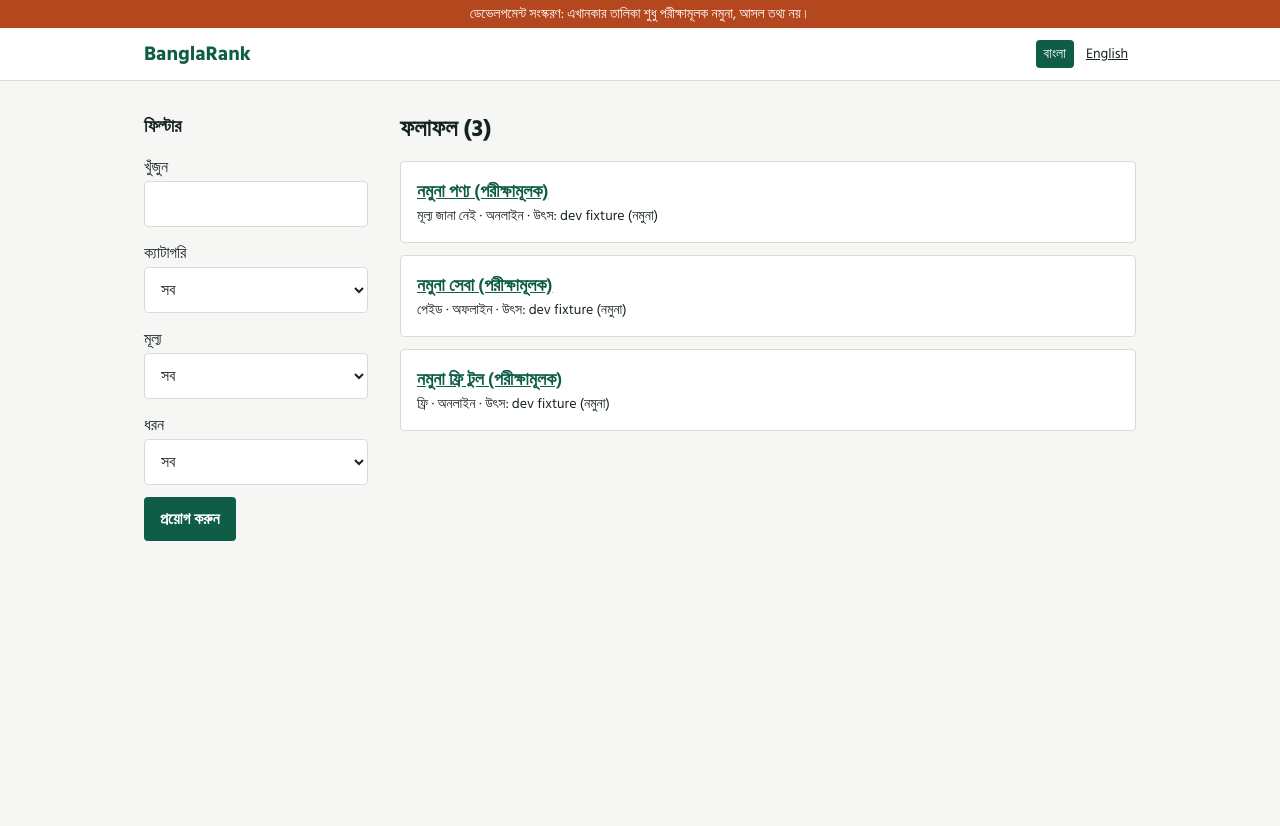
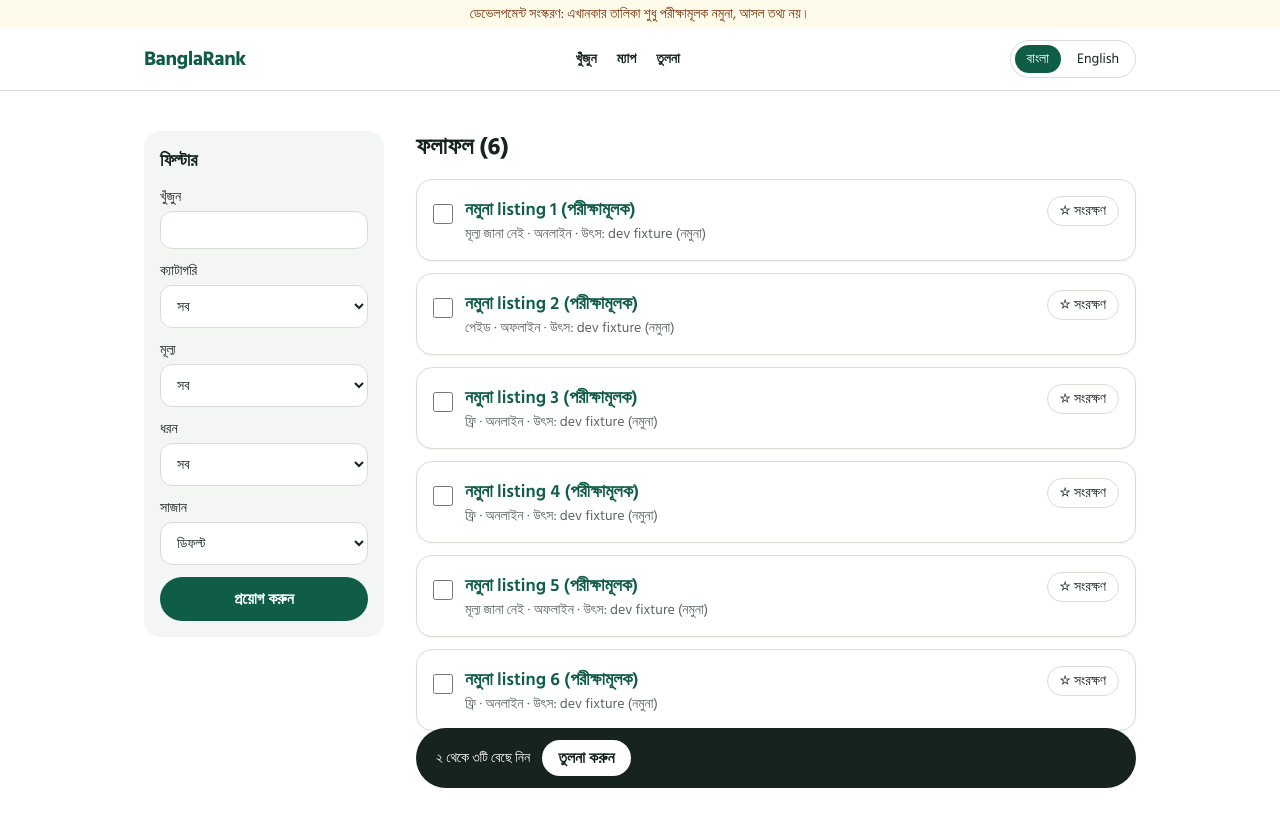
Before and after one commit to AttoShohoj/BanglaRank, a Next.js app: page /bn/search in a window 1280 px wide. Shown: the top 826 px of the page. Before the commit the page ends 800 px from the top, so only its background shows below. Built offline with nearby package versions, Linux system fonts and the light colour scheme.

Commit message:
Phase 1b: redesign, map, compare, sort, save

```diff
--- /dev/null
+++ b/src/app/[locale]/compare/page.tsx
@@ -0,0 +1,47 @@
+import Link from "next/link";
+import { categories, listings } from "@/lib/fixtures";
+import { getDict, type Locale } from "@/i18n/dictionaries";
+
+export const dynamic = "force-dynamic";
+
+export default function Compare({ params, searchParams }: { params: { locale: Locale }; searchParams: { id?: string | string[] } }) {
+  const l = params.locale;
+  const d = getDict(l);
+  const ids = ([] as string[]).concat(searchParams.id ?? []).slice(0, 3);
+  const items = listings.filter((x) => ids.includes(x.slug));
+  if (items.length < 2) {
+    return (
+      <div className="rounded-2xl border border-line p-6">
+        <h1 className="text-2xl font-bold">{d.navCompare}</h1>
+        <p className="mt-2">{d.compareNone}</p>
+        <Link href={`/${l}/search`} className="mt-3 inline-block rounded-full bg-brand px-5 py-2 text-white">{d.navSearch}</Link>
+      </div>
+    );
+  }
+  const price = (p: string) => (p === "free" ? d.free : p === "paid" ? d.paid : d.priceUnknown);
+  const rows: [string, (x: (typeof items)[number]) => string][] = [
+    [d.category, (x) => categories.find((c) => c.slug === x.category)?.[l] ?? "-"],
+    [d.price, (x) => price(x.price)],
+    [d.mode, (x) => (x.online ? d.online : d.offline)],
+    [d.source, () => d.fixture],
+    [d.checked, () => d.notChecked],
+  ];
+  return (
+    <div className="space-y-4">
+      <h1 className="text-2xl font-bold">{d.navCompare}</h1>
+      <p className="text-sm text-ink/70">{d.compareNote}</p>
+      <div className="overflow-x-auto rounded-2xl border border-line">
+        <table className="w-full text-left">
+          <thead className="bg-[#F4F6F3]"><tr>
+            <th className="p-3">{d.attribute}</th>
+            {items.map((x) => <th key={x.slug} className="p-3"><Link href={`/${l}/l/${x.slug}`} className="text-brand underline">{x.name[l]}</Link></th>)}
+          </tr></thead>
+          <tbody>{rows.map(([label, fn]) => (
+            <tr key={label} className="border-t border-line"><th scope="row" className="p-3 font-semibold">{label}</th>
+              {items.map((x) => <td key={x.slug} className="p-3">{fn(x)}</td>)}</tr>
+          ))}</tbody>
+        </table>
+      </div>
+    </div>
+  );
+}
--- a/src/app/[locale]/layout.tsx
+++ b/src/app/[locale]/layout.tsx
@@ -14,10 +14,10 @@ export default function RootLayout({ children, params }: { children: React.React
   const d = getDict(params.locale);
   return (
     <html lang={params.locale} className={font.variable}>
-      <body className="bg-paper font-sans text-ink">
-        <p className="bg-warn px-4 py-1 text-center text-sm text-white">{d.devBanner}</p>
-        <Header locale={params.locale} />
-        <main className="mx-auto max-w-5xl px-4 py-8">{children}</main>
+      <body className="bg-white font-sans text-ink">
+        <p className="bg-amber-50 px-4 py-1 text-center text-sm text-amber-900">{d.devBanner}</p>
+        <Header locale={params.locale} d={d} />
+        <main className="mx-auto max-w-5xl px-4 py-10">{children}</main>
       </body>
     </html>
   );
--- /dev/null
+++ b/src/app/[locale]/map/page.tsx
@@ -0,0 +1,18 @@
+import { getDict, type Locale } from "@/i18n/dictionaries";
+
+export default function MapPage({ params }: { params: { locale: Locale } }) {
+  const d = getDict(params.locale);
+  const bbox = "88.0,20.5,92.7,26.7";
+  return (
+    <div className="space-y-3">
+      <h1 className="text-2xl font-bold">{d.mapTitle}</h1>
+      <p className="text-sm text-ink/70">{d.mapNote}</p>
+      <iframe title={d.mapTitle} loading="lazy" className="h-[28rem] w-full rounded-2xl border border-line"
+        src={`https://www.openstreetmap.org/export/embed.html?bbox=${bbox}&layer=mapnik`} />
+      <p className="text-sm">
+        {d.mapCredit} ·{" "}
+        <a className="text-brand underline" href="https://www.openstreetmap.org/?bbox=88.0,20.5,92.7,26.7" target="_blank" rel="noopener noreferrer">{d.openMap}</a>
+      </p>
+    </div>
+  );
+}
--- a/src/app/[locale]/page.tsx
+++ b/src/app/[locale]/page.tsx
@@ -5,43 +5,54 @@ import { divisions, getDict, type Locale } from "@/i18n/dictionaries";
 export default function Home({ params }: { params: { locale: Locale } }) {
   const l = params.locale;
   const d = getDict(l);
+  const feats = [
+    { href: "map", t: d.featMap, b: d.featMapBody, i: "🗺️" },
+    { href: "compare", t: d.featCompare, b: d.featCompareBody, i: "⚖️" },
+    { href: "search", t: d.featSave, b: d.featSaveBody, i: "⭐" },
+  ];
   return (
-    <div className="space-y-10">
-      <section>
-        <h1 className="text-3xl font-bold md:text-4xl">{d.tagline}</h1>
-        <p className="mt-2 text-lg">{d.sub}</p>
-        <form action={`/${l}/search`} className="mt-6 grid gap-3 md:grid-cols-[1fr_14rem_auto]" role="search">
-          <label className="block">
-            <span className="sr-only">{d.search}</span>
-            <input name="q" placeholder={d.placeholder} className="w-full rounded border border-line bg-white px-3 py-3" />
-          </label>
-          <label className="block">
-            <span className="sr-only">{d.location}</span>
-            <select name="division" className="w-full rounded border border-line bg-white px-3 py-3" defaultValue="">
+    <div className="space-y-14">
+      <section className="rounded-3xl bg-gradient-to-br from-[#E8F3EE] via-white to-[#F1F7FB] px-5 py-12 text-center md:px-12 md:py-16">
+        <h1 className="mx-auto max-w-2xl text-3xl font-bold leading-tight md:text-5xl">{d.tagline}</h1>
+        <p className="mx-auto mt-3 max-w-xl text-lg text-ink/70">{d.sub}</p>
+        <form action={`/${l}/search`} role="search" className="mx-auto mt-8 grid max-w-3xl gap-2 rounded-3xl bg-white p-2 shadow-lg ring-1 ring-line md:grid-cols-[1fr_12rem_auto] md:rounded-full">
+          <label><span className="sr-only">{d.search}</span>
+            <input name="q" placeholder={d.placeholder} className="w-full rounded-full px-5 py-3 outline-none" /></label>
+          <label><span className="sr-only">{d.location}</span>
+            <select name="division" defaultValue="" className="w-full rounded-full bg-[#F4F6F3] px-4 py-3">
               <option value="">{d.allBd}</option>
               {divisions.map((v) => <option key={v.en} value={v.en}>{v[l]}</option>)}
-            </select>
-          </label>
-          <button className="rounded bg-brand px-6 py-3 font-semibold text-white">{d.search}</button>
+            </select></label>
+          <button className="rounded-full bg-brand px-8 py-3 font-semibold text-white hover:opacity-90">{d.search}</button>
         </form>
-        <p className="mt-2 text-sm">{d.locNote}</p>
+        <p className="mt-3 text-sm text-ink/60">{d.locNote}</p>
       </section>
 
       <section aria-labelledby="cats">
-        <h2 id="cats" className="text-xl font-bold">{d.categories}</h2>
-        <p className="text-sm">{d.catNote}</p>
-        <ul className="mt-3 flex flex-wrap gap-2">
+        <h2 id="cats" className="text-2xl font-bold">{d.categories}</h2>
+        <p className="text-sm text-ink/60">{d.catNote}</p>
+        <ul className="mt-4 grid grid-cols-2 gap-3 md:grid-cols-3">
           {categories.map((c) => (
             <li key={c.slug}>
-              <Link href={`/${l}/search?cat=${c.slug}`} className="inline-block rounded-full border border-line bg-white px-4 py-2 hover:border-brand">{c[l]}</Link>
+              <Link href={`/${l}/search?cat=${c.slug}`} className="flex items-center gap-3 rounded-2xl border border-line bg-white p-4 shadow-sm hover:border-brand hover:shadow-md">
+                <span className="text-2xl" aria-hidden>{c.icon}</span><span className="font-semibold">{c[l]}</span>
+              </Link>
             </li>
           ))}
         </ul>
       </section>
 
-      <section className="rounded border border-line bg-white p-5" aria-labelledby="ai">
-        <h2 id="ai" className="text-xl font-bold">{d.aiTitle}</h2>
-        <p>{d.aiBody}</p>
+      <section className="grid gap-3 md:grid-cols-3">
+        {feats.map((f) => (
+          <Link key={f.href + f.t} href={`/${l}/${f.href}`} className="rounded-2xl bg-[#F4F6F3] p-5 hover:bg-[#E8F3EE]">
+            <span className="text-2xl" aria-hidden>{f.i}</span>
+            <h3 className="mt-2 font-bold">{f.t}</h3><p className="text-sm text-ink/70">{f.b}</p>
+          </Link>
+        ))}
+      </section>
+
+      <section aria-labelledby="ai" className="rounded-2xl border border-dashed border-line p-5">
+        <h2 id="ai" className="font-bold">{d.aiTitle}</h2><p className="text-ink/70">{d.aiBody}</p>
       </section>
     </div>
   );
--- a/src/app/[locale]/search/page.tsx
+++ b/src/app/[locale]/search/page.tsx
@@ -1,10 +1,10 @@
 import Link from "next/link";
+import FavButton from "@/components/FavButton";
 import { categories, listings } from "@/lib/fixtures";
 import { getDict, type Locale } from "@/i18n/dictionaries";
 
 export const dynamic = "force-dynamic";
-
-type SP = { q?: string; cat?: string; price?: string; mode?: string; division?: string };
+type SP = { q?: string; cat?: string; price?: string; mode?: string; division?: string; sort?: string };
 
 export default function Search({ params, searchParams }: { params: { locale: Locale }; searchParams: SP }) {
   const l = params.locale;
@@ -16,47 +16,58 @@ export default function Search({ params, searchParams }: { params: { locale: Loc
     (!searchParams.price || x.price === searchParams.price) &&
     (!searchParams.mode || (searchParams.mode === "online") === x.online)
   );
-  const sel = "w-full rounded border border-line bg-white px-3 py-2";
+  if (searchParams.sort === "name") found.sort((a, b) => a.name[l].localeCompare(b.name[l], l));
+  const f = "mt-1 w-full rounded-xl border border-line bg-white px-3 py-2";
+  const priceText = (p: string) => (p === "free" ? d.free : p === "paid" ? d.paid : d.priceUnknown);
   return (
-    <div className="grid gap-8 md:grid-cols-[14rem_1fr]">
-      <form className="space-y-3" aria-label={d.filters}>
+    <div className="grid gap-8 md:grid-cols-[15rem_1fr]">
+      <form className="h-fit space-y-3 rounded-2xl bg-[#F4F6F3] p-4" aria-label={d.filters}>
         <h2 className="text-lg font-bold">{d.filters}</h2>
         <input type="hidden" name="division" value={searchParams.division ?? ""} />
-        <label className="block"><span>{d.search}</span>
-          <input name="q" defaultValue={searchParams.q} className={sel} /></label>
-        <label className="block"><span>{d.categories}</span>
-          <select name="cat" defaultValue={searchParams.cat ?? ""} className={sel}>
+        <label className="block text-sm">{d.search}<input name="q" defaultValue={searchParams.q} className={f} /></label>
+        <label className="block text-sm">{d.categories}
+          <select name="cat" defaultValue={searchParams.cat ?? ""} className={f}>
             <option value="">{d.any}</option>
             {categories.map((c) => <option key={c.slug} value={c.slug}>{c[l]}</option>)}
           </select></label>
-        <label className="block"><span>{d.price}</span>
-          <select name="price" defaultValue={searchParams.price ?? ""} className={sel}>
+        <label className="block text-sm">{d.price}
+          <select name="price" defaultValue={searchParams.price ?? ""} className={f}>
             <option value="">{d.any}</option><option value="free">{d.free}</option><option value="paid">{d.paid}</option>
           </select></label>
-        <label className="block"><span>{d.mode}</span>
-          <select name="mode" defaultValue={searchParams.mode ?? ""} className={sel}>
+        <label className="block text-sm">{d.mode}
+          <select name="mode" defaultValue={searchParams.mode ?? ""} className={f}>
             <option value="">{d.any}</option><option value="online">{d.online}</option><option value="offline">{d.offline}</option>
           </select></label>
-        <button className="rounded bg-brand px-4 py-2 font-semibold text-white">{d.apply}</button>
+        <label className="block text-sm">{d.sort}
+          <select name="sort" defaultValue={searchParams.sort ?? ""} className={f}>
+            <option value="">{d.relevance}</option><option value="name">{d.byName}</option>
+          </select></label>
+        <button className="w-full rounded-full bg-brand px-4 py-2 font-semibold text-white">{d.apply}</button>
       </form>
 
       <section aria-live="polite">
         <h1 className="text-2xl font-bold">{d.results} ({found.length})</h1>
         {found.length === 0 ? (
-          <div className="mt-4 rounded border border-line bg-white p-5">
-            <p className="font-semibold">{d.none}</p><p>{d.noneHelp}</p>
-          </div>
+          <div className="mt-4 rounded-2xl border border-line p-6"><p className="font-semibold">{d.none}</p><p>{d.noneHelp}</p></div>
         ) : (
-          <ul className="mt-4 space-y-3">
-            {found.map((x) => (
-              <li key={x.slug} className="rounded border border-line bg-white p-4">
-                <Link href={`/${l}/l/${x.slug}`} className="text-lg font-semibold text-brand underline">{x.name[l]}</Link>
-                <p className="text-sm">
-                  {x.price === "free" ? d.free : x.price === "paid" ? d.paid : d.priceUnknown} · {x.online ? d.online : d.offline} · {d.source}: {d.fixture}
-                </p>
-              </li>
-            ))}
-          </ul>
+          <form action={`/${l}/compare`} className="mt-4">
+            <ul className="space-y-3">
+              {found.map((x) => (
+                <li key={x.slug} className="flex items-start gap-3 rounded-2xl border border-line bg-white p-4 shadow-sm">
+                  <input type="checkbox" name="id" value={x.slug} aria-label={`${d.navCompare}: ${x.name[l]}`} className="mt-2 h-5 w-5" />
+                  <div className="flex-1">
+                    <Link href={`/${l}/l/${x.slug}`} className="text-lg font-semibold text-brand hover:underline">{x.name[l]}</Link>
+                    <p className="text-sm text-ink/70">{priceText(x.price)} · {x.online ? d.online : d.offline} · {d.source}: {d.fixture}</p>
+                  </div>
+                  <FavButton slug={x.slug} save={d.save} saved={d.saved} />
+                </li>
+              ))}
+            </ul>
+            <div className="sticky bottom-3 mt-4 flex items-center gap-3 rounded-full bg-ink px-5 py-3 text-white">
+              <span className="text-sm">{d.compareHelp}</span>
+              <button className="rounded-full bg-white px-4 py-1 font-semibold text-ink">{d.compareBtn}</button>
+            </div>
+          </form>
         )}
       </section>
     </div>
--- /dev/null
+++ b/src/components/FavButton.tsx
@@ -0,0 +1,23 @@
+"use client";
+import { useEffect, useState } from "react";
+
+export default function FavButton({ slug, save, saved }: { slug: string; save: string; saved: string }) {
+  const [on, setOn] = useState(false);
+  useEffect(() => {
+    try { setOn((JSON.parse(localStorage.getItem("br:favs") || "[]") as string[]).includes(slug)); } catch {}
+  }, [slug]);
+  const toggle = () => {
+    try {
+      const cur = JSON.parse(localStorage.getItem("br:favs") || "[]") as string[];
+      const next = cur.includes(slug) ? cur.filter((x) => x !== slug) : [...cur, slug];
+      localStorage.setItem("br:favs", JSON.stringify(next));
+      setOn(next.includes(slug));
+    } catch {}
+  };
+  return (
+    <button type="button" onClick={toggle} aria-pressed={on}
+      className={`rounded-full border px-3 py-1 text-sm ${on ? "border-brand bg-brand text-white" : "border-line bg-white"}`}>
+      {on ? "★ " + saved : "☆ " + save}
+    </button>
+  );
+}
--- a/src/components/Header.tsx
+++ b/src/components/Header.tsx
@@ -1,19 +1,24 @@
 "use client";
 import Link from "next/link";
 import { usePathname } from "next/navigation";
-import type { Locale } from "@/i18n/dictionaries";
+import type { Dict, Locale } from "@/i18n/dictionaries";
 
-export default function Header({ locale }: { locale: Locale }) {
+export default function Header({ locale, d }: { locale: Locale; d: Dict }) {
   const path = usePathname() || `/${locale}`;
   const rest = path.replace(/^\/(bn|en)/, "");
-  const cls = (l: Locale) => `px-2 py-1 rounded ${l === locale ? "bg-brand text-white" : "underline"}`;
+  const pill = (l: Locale) => `rounded-full px-3 py-1 ${l === locale ? "bg-brand text-white" : "text-ink hover:bg-[#E8F3EE]"}`;
   return (
-    <header className="border-b border-line bg-white">
-      <div className="mx-auto flex max-w-5xl items-center justify-between px-4 py-3">
-        <Link href={`/${locale}`} className="text-xl font-bold text-brand">BanglaRank</Link>
-        <nav aria-label="Language" className="flex gap-1 text-sm">
-          <Link href={`/bn${rest}`} lang="bn" aria-current={locale === "bn"} className={cls("bn")}>বাংলা</Link>
-          <Link href={`/en${rest}`} lang="en" aria-current={locale === "en"} className={cls("en")}>English</Link>
+    <header className="sticky top-0 z-10 border-b border-line bg-white/95 backdrop-blur">
+      <div className="mx-auto flex max-w-5xl items-center justify-between gap-3 px-4 py-3">
+        <Link href={`/${locale}`} className="text-xl font-bold tracking-tight text-brand">BanglaRank</Link>
+        <nav aria-label="Main" className="hidden gap-5 text-sm font-semibold sm:flex">
+          <Link href={`/${locale}/search`}>{d.navSearch}</Link>
+          <Link href={`/${locale}/map`}>{d.navMap}</Link>
+          <Link href={`/${locale}/compare`}>{d.navCompare}</Link>
+        </nav>
+        <nav aria-label="Language" className="flex gap-1 rounded-full border border-line p-1 text-sm">
+          <Link href={`/bn${rest}`} lang="bn" aria-current={locale === "bn"} className={pill("bn")}>বাংলা</Link>
+          <Link href={`/en${rest}`} lang="en" aria-current={locale === "en"} className={pill("en")}>English</Link>
         </nav>
       </div>
     </header>
--- a/src/i18n/dictionaries.ts
+++ b/src/i18n/dictionaries.ts
@@ -34,6 +34,15 @@ const dict = {
     back: "ফিরে যান",
     fixture: "dev fixture (নমুনা)",
     priceUnknown: "মূল্য জানা নেই",
+    navSearch: "খুঁজুন", navMap: "ম্যাপ", navCompare: "তুলনা", save: "সংরক্ষণ", saved: "সংরক্ষিত",
+    sort: "সাজান", relevance: "ডিফল্ট", byName: "নাম অনুযায়ী", compareBtn: "তুলনা করুন",
+    compareHelp: "২ থেকে ৩টি বেছে নিন", compareNone: "তুলনার জন্য অন্তত ২টি listing বেছে নিন।",
+    compareNote: "শুধু সবার জন্য একই ধরনের তথ্য তুলনা করা হয়েছে। দাম বা মডেল মিলিয়ে দেখা হয়নি।",
+    attribute: "বিষয়", category: "ক্যাটাগরি", mapTitle: "ম্যাপ",
+    mapNote: "এটি বাংলাদেশের সাধারণ ম্যাপ। যাচাইকৃত অবস্থান ডেটা না থাকায় এখনো কোনো পিন নেই।",
+    mapCredit: "ম্যাপ: © OpenStreetMap contributors", openMap: "বড় ম্যাপে খুলুন",
+    featMap: "ম্যাপে দেখুন", featCompare: "পাশাপাশি তুলনা", featSave: "পছন্দের তালিকা",
+    featMapBody: "বাংলাদেশের ম্যাপ ব্রাউজ করুন।", featCompareBody: "২–৩টি listing মিলিয়ে দেখুন।", featSaveBody: "যা পছন্দ, সংরক্ষণ করে রাখুন (শুধু এই ব্রাউজারে)।",
     notFound: "এই পাতাটি পাওয়া যায়নি",
   },
   en: {
@@ -67,6 +76,15 @@ const dict = {
     back: "Go back",
     fixture: "dev fixture (sample)",
     priceUnknown: "Price unknown",
+    navSearch: "Search", navMap: "Map", navCompare: "Compare", save: "Save", saved: "Saved",
+    sort: "Sort", relevance: "Default", byName: "By name", compareBtn: "Compare",
+    compareHelp: "Pick 2 to 3", compareNone: "Select at least 2 listings to compare.",
+    compareNote: "Only attributes that are the same kind for all are compared. Prices and models are not matched.",
+    attribute: "Attribute", category: "Category", mapTitle: "Map",
+    mapNote: "This is a general map of Bangladesh. There are no pins yet because verified location data is not available.",
+    mapCredit: "Map: © OpenStreetMap contributors", openMap: "Open larger map",
+    featMap: "Browse the map", featCompare: "Side-by-side compare", featSave: "Saved list",
+    featMapBody: "Explore a map of Bangladesh.", featCompareBody: "Compare 2 to 3 listings.", featSaveBody: "Save what you like (in this browser only).",
     notFound: "This page was not found",
   },
 };
--- a/src/lib/fixtures.ts
+++ b/src/lib/fixtures.ts
@@ -1,18 +1,21 @@
-// DEV FIXTURES: এগুলো আসল ব্যবসা বা তথ্য নয়। Phase 2-তে ডাটাবেজ দিয়ে বদলানো হবে।
+// DEV FIXTURES: আসল ব্যবসা বা তথ্য নয়। Phase 2-তে ডাটাবেজ দিয়ে বদলানো হবে।
 export type Listing = {
   slug: string; category: string; name: { bn: string; en: string };
   price: "free" | "paid" | "unknown"; online: boolean;
 };
 export const categories = [
-  { slug: "products", bn: "পণ্য", en: "Products" },
-  { slug: "services", bn: "সেবা", en: "Services" },
-  { slug: "free-tools", bn: "ফ্রি টুল", en: "Free tools" },
-  { slug: "places", bn: "জায়গা", en: "Places" },
-  { slug: "public-info", bn: "সরকারি তথ্য", en: "Public information" },
-  { slug: "education", bn: "শিক্ষা", en: "Education" },
+  { slug: "products", icon: "🛍️", bn: "পণ্য", en: "Products" },
+  { slug: "services", icon: "🛠️", bn: "সেবা", en: "Services" },
+  { slug: "free-tools", icon: "💡", bn: "ফ্রি টুল", en: "Free tools" },
+  { slug: "places", icon: "📍", bn: "জায়গা", en: "Places" },
+  { slug: "public-info", icon: "🏛️", bn: "সরকারি তথ্য", en: "Public information" },
+  { slug: "education", icon: "🎓", bn: "শিক্ষা", en: "Education" },
 ];
+const mk = (n: number, category: string, price: Listing["price"], online: boolean): Listing => ({
+  slug: `sample-${n}`, category, price, online,
+  name: { bn: `নমুনা listing ${n} (পরীক্ষামূলক)`, en: `Sample listing ${n} (test)` },
+});
 export const listings: Listing[] = [
-  { slug: "sample-product", category: "products", name: { bn: "নমুনা পণ্য (পরীক্ষামূলক)", en: "Sample product (test)" }, price: "unknown", online: true },
-  { slug: "sample-service", category: "services", name: { bn: "নমুনা সেবা (পরীক্ষামূলক)", en: "Sample service (test)" }, price: "paid", online: false },
-  { slug: "sample-free-tool", category: "free-tools", name: { bn: "নমুনা ফ্রি টুল (পরীক্ষামূলক)", en: "Sample free tool (test)" }, price: "free", online: true },
+  mk(1, "products", "unknown", true), mk(2, "services", "paid", false), mk(3, "free-tools", "free", true),
+  mk(4, "education", "free", true), mk(5, "places", "unknown", false), mk(6, "public-info", "free", true),
 ];
```
